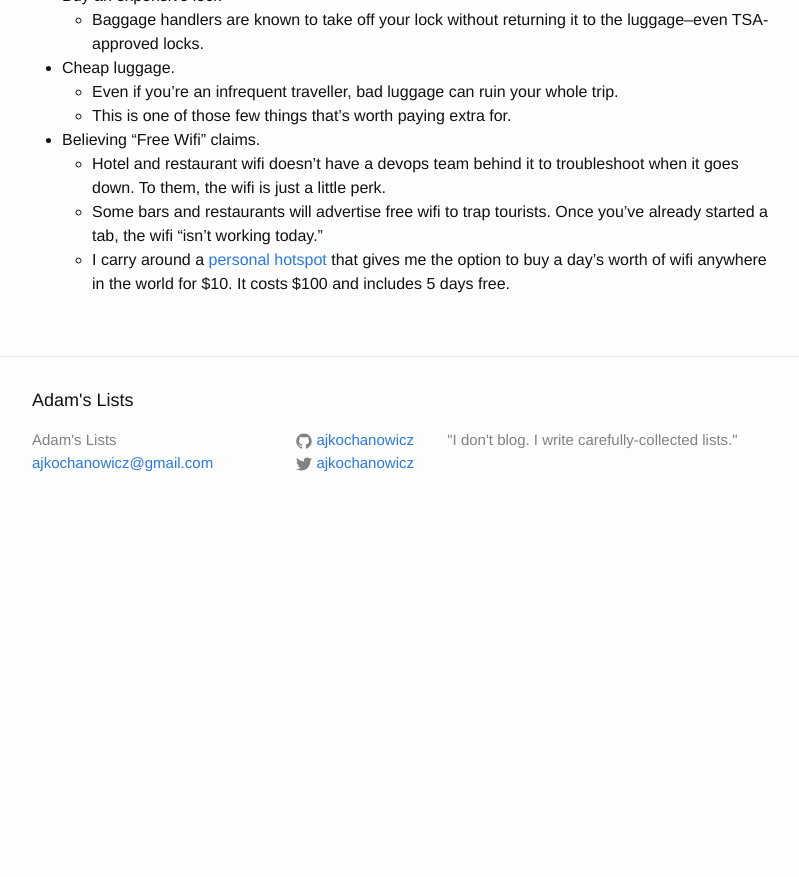
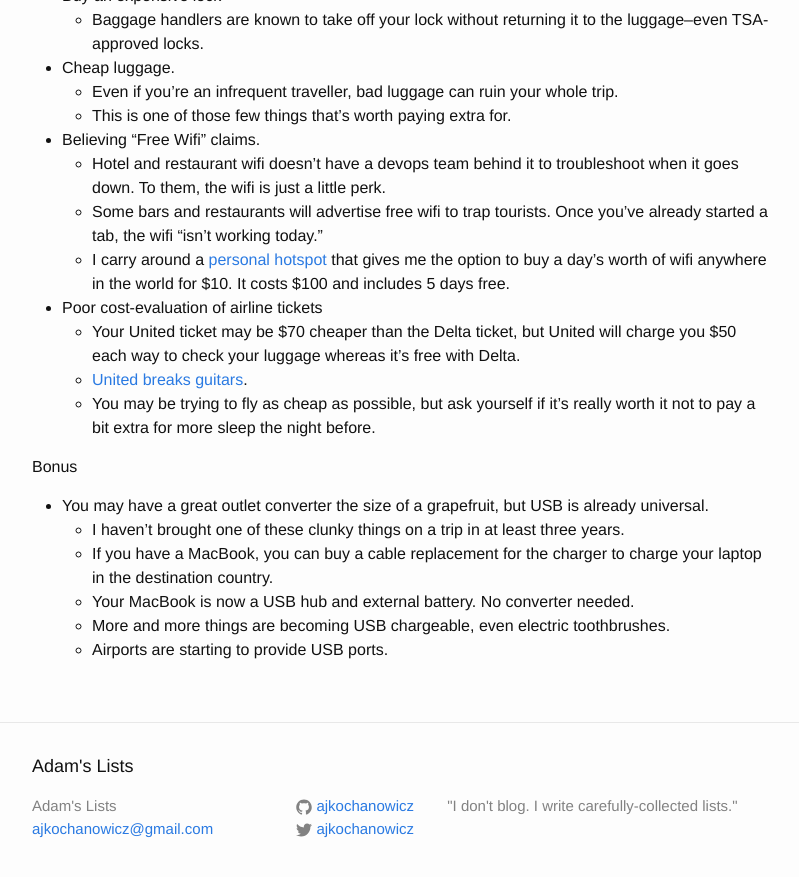
Before and after one commit to adamjgrant/blog, a Jekyll site: the page built from _posts/2014-12-31-mistakes-first-time-travelers-make.md, in a window 1280 px wide and 900 px high, scrolled down 639 px. Shown: the top 877 px of the window, without its empty margins (238-1037 px from the left). Built offline with Jekyll 4.4.1, drawn with Linux system fonts in a browser that asks for light colours; comment, search, counter and statistics services are not loaded; before the commit the page ends 1173 px from its top, so only the background shows below that.

Commit message:
Adding a bit more.

```diff
--- a/_posts/2014-12-31-mistakes-first-time-travelers-make.md
+++ b/_posts/2014-12-31-mistakes-first-time-travelers-make.md
@@ -25,3 +25,16 @@ Mistakes people make when traveling
   - Hotel and restaurant wifi doesn't have a devops team behind it to troubleshoot when it goes down. To them, the wifi is just a little perk.
   - Some bars and restaurants will advertise free wifi to trap tourists. Once you've already started a tab, the wifi "isn't working today."
   - I carry around a [personal hotspot](http://www.amazon.com/gp/product/B00LT8S5UE/ref=oh_aui_detailpage_o00_s00?ie=UTF8&psc=1) that gives me the option to buy a day's worth of wifi anywhere in the world for $10. It costs $100 and includes 5 days free.
+- Poor cost-evaluation of airline tickets
+  - Your United ticket may be $70 cheaper than the Delta ticket, but United will charge you $50 each way to check your luggage whereas it's free with Delta.
+  - [United breaks guitars](https://www.youtube.com/watch?v=5YGc4zOqozo).
+  - You may be trying to fly as cheap as possible, but ask yourself if it's really worth it not to pay a bit extra for more sleep the night before.
+
+Bonus
+
+- You may have a great outlet converter the size of a grapefruit, but USB is already universal.
+  - I haven't brought one of these clunky things on a trip in at least three years.
+  - If you have a MacBook, you can buy a cable replacement for the charger to charge your laptop in the destination country.
+  - Your MacBook is now a USB hub and external battery. No converter needed.
+  - More and more things are becoming USB chargeable, even electric toothbrushes.
+  - Airports are starting to provide USB ports.
```
